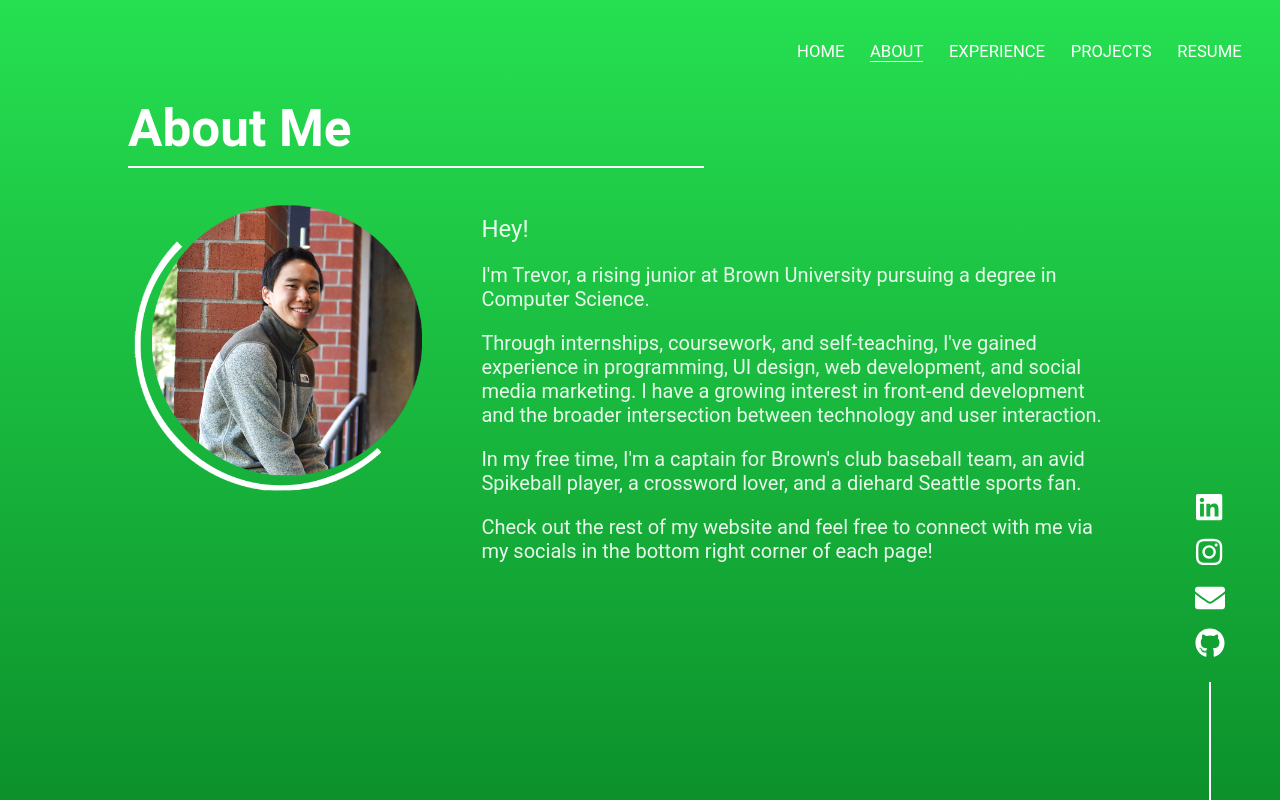
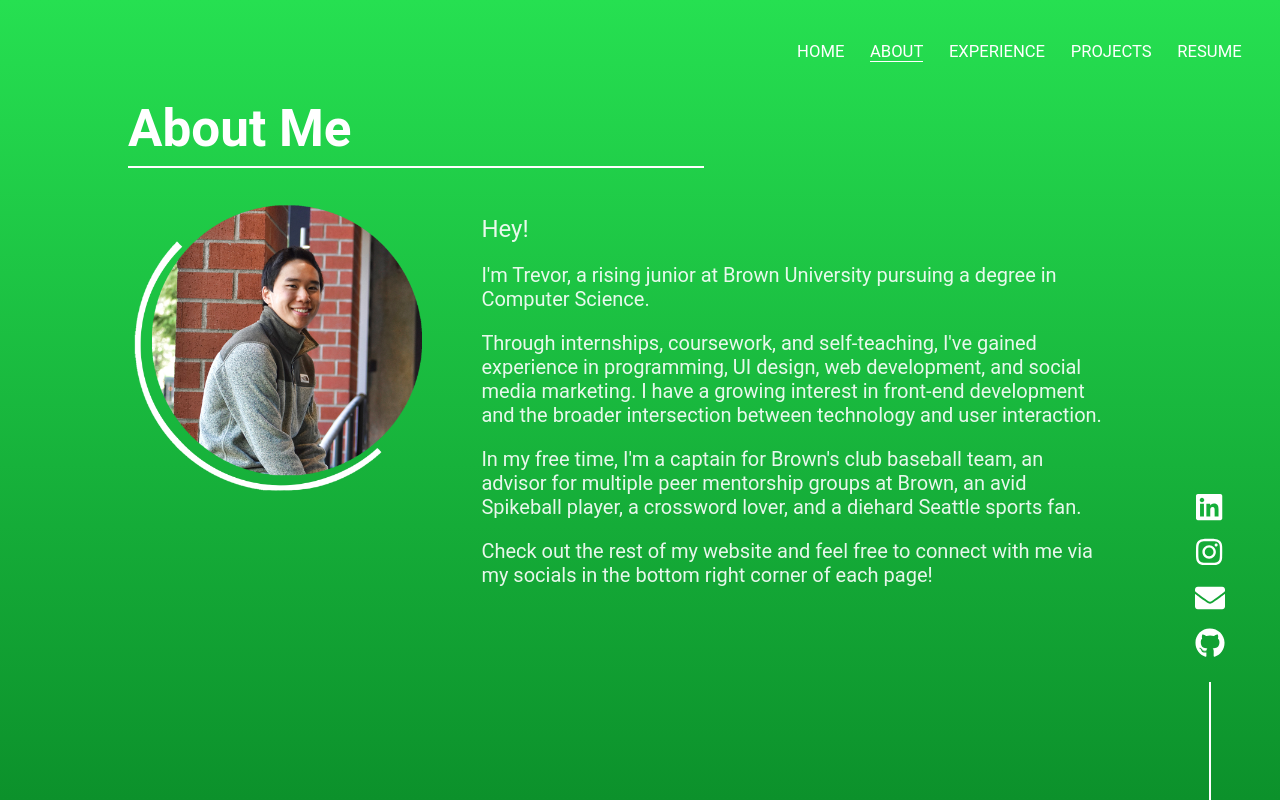
Before and after one commit to trev1400/personal-website, a React (Create React App) app: page /about in a window 1280 px wide. Built offline with nearby package versions, Linux system fonts and the light colour scheme.

Commit message:
updating resume, about page

```diff
--- a/src/components/AboutContainer.js
+++ b/src/components/AboutContainer.js
@@ -14,7 +14,7 @@ class AboutContainer extends React.Component {
                         <h6>Hey!</h6>
                         <p>I'm Trevor, a rising junior at Brown University pursuing a degree in Computer Science.</p>
                         <p>Through internships, coursework, and self-teaching, I've gained experience in programming, UI design, web development, and social media marketing. I have a growing interest in front-end development and the broader intersection between technology and user interaction.</p>
-                        <p>In my free time, I'm a captain for Brown's club baseball team, an avid Spikeball player, a crossword lover, and a diehard Seattle sports fan.</p>
+                        <p>In my free time, I'm a captain for Brown's club baseball team, an advisor for multiple peer mentorship groups at Brown, an avid Spikeball player, a crossword lover, and a diehard Seattle sports fan.</p>
                         <p>Check out the rest of my website and feel free to connect with me via my socials in the bottom right corner of each page!</p>
                     </div>
 
--- a/src/components/ExperienceContainer.js
+++ b/src/components/ExperienceContainer.js
@@ -7,7 +7,7 @@ import scorebookLogo from '../images/scorebook.png'
 const sweText = [
     "- Built the home screen UI for an Office web app experience in a React/TypeScript stack by developing custom React components and leveraging Microsoft Fluent UI controls.",
     "- Integrated home screen UI with back-end APIs and data stores to implement features and user functionalities.",
-    "- Created a Jest and React Testing Library-based test suite for the UI that reached 80% code coverage.",
+    "- Created a Jest and React Testing Library-based test suite for the UI that increased code coverage by 80%.",
     null,
     "May 2021 - August 2021",
     null
--- a/src/components/NavBar.js
+++ b/src/components/NavBar.js
@@ -9,7 +9,7 @@ class NavBar extends React.Component {
                 <li><NavLink exact to="/about" activeClassName="activeLink">ABOUT</NavLink></li>
                 <li><NavLink exact to="/experience" activeClassName="activeLink">EXPERIENCE</NavLink></li>
                 <li><NavLink exact to="/projects" activeClassName="activeLink">PROJECTS</NavLink></li>
-                <li><a href="https://drive.google.com/file/d/19sSswaGfEfy7YZI4tDOrVcsRxGk9Ck62/view?usp=sharing" target="_blank" rel="noopener noreferrer">RESUME</a></li>
+                <li><a href="https://drive.google.com/file/d/1aSnr7XX_ttxO5RV_udo9U-vRW1NE0cH_/view?usp=sharing" target="_blank" rel="noopener noreferrer">RESUME</a></li>
             </div>
         );
     }
```
Also changed, not shown: 3 other files (tests, documents, lock files or other folders).
